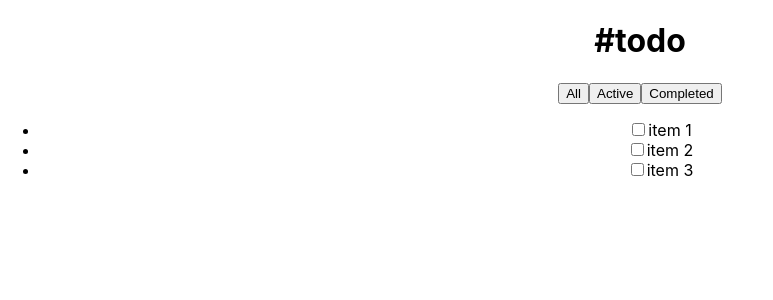
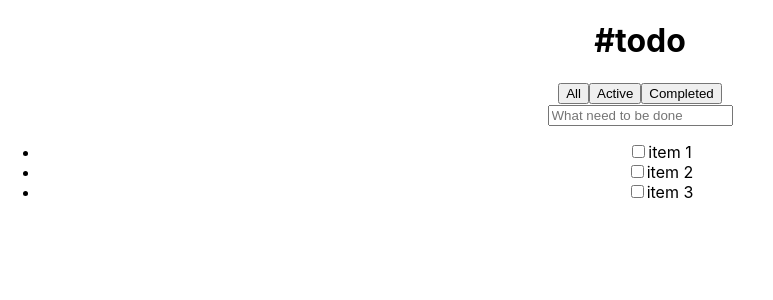
Before and after one commit to susird/my-app-react, a React (Create React App) app: page / in a window 1280 px wide. Shown: the top 300 px of the page, without its empty margins (0-773 px from the left). Built offline with nearby package versions, Linux system fonts and the light colour scheme.

Commit message:
addinng new style for text completed creating new component: Input fix bug in key create function for add new item: setNewItem

```diff
--- a/src/App.css
+++ b/src/App.css
@@ -6,6 +6,11 @@
   height: 40vmin;
   pointer-events: none;
 }
+
+.text-completed {
+  text-decoration: line-through;
+}
+
 
 @media (prefers-reduced-motion: no-preference) {
   .App-logo {
--- /dev/null
+++ b/src/components/Input/Input.js
@@ -0,0 +1,23 @@
+import React, { useState } from 'react';
+
+export function Input (props) {
+  const [value, setValue] = useState('')
+  const setNewItem = props.setNewItem
+
+  const handleKeyDown = (event) => {
+    if (event.key === 'Enter') {
+      setNewItem(value)
+      setValue('')
+    }
+  }
+
+  return (
+    <input
+      type="text"
+      placeholder="What need to be done"
+      onKeyDown={handleKeyDown}
+      value={value}
+      onChange={(event) => setValue(event.target.value)}
+    />
+  )
+}
--- /dev/null
+++ b/src/components/Input/index.js
@@ -0,0 +1 @@
+export * from './Input';
--- a/src/components/Main/Main.js
+++ b/src/components/Main/Main.js
@@ -1,6 +1,7 @@
 import React, { useState } from 'react';
 import { Filters } from '../Filters';
 import { TodoList } from '../TodoList';
+import { Input } from '../Input';
 
 const initialItemsList = [
   {
@@ -28,6 +29,14 @@ export function Main() {
 
   const setItemList = (items) => setState({ ...state, itemsList: items});
   const setFilter = (filter) => setState({ ...state, activeFilter: filter });
+  const setNewItem = (item) => setState({
+    ...state,
+    itemsList: [...state.itemsList, {
+      description: item,
+      id: state.itemsList.length + 1,
+      isChecked: false,
+    }]
+  });
 
   let itemsList = [];
 
@@ -44,6 +53,7 @@ export function Main() {
   return (
     <main className="container">
       <Filters setFilter={setFilter} />
+      <Input setNewItem={setNewItem} />
       <TodoList itemsList={itemsList} setItemsList={setItemList} />
     </main>
   )
--- a/src/components/TodoList/TodoList.js
+++ b/src/components/TodoList/TodoList.js
@@ -18,14 +18,14 @@ export function TodoList(props) {
     <ul className="todos-container">
       {itemsList.map(item => {
         return (
-          <li key={item.description} className="todo-item">
+          <li key={item.id} className="todo-item">
             <input
               onChange={(event) => checkHandler(item.id)}
               type="checkbox"
               id={`item-${item.id}`}
               checked={item.isChecked}
             />
-            <label htmlFor={`item-${item.id}`} style={{'text-decoration': item.isChecked ? 'line-through' : 'none'}}>
+            <label htmlFor={`item-${item.id}`} className={item.isChecked ? 'text-completed' : 'none'}>
             {item.description}
             </label>
           </li>
```
